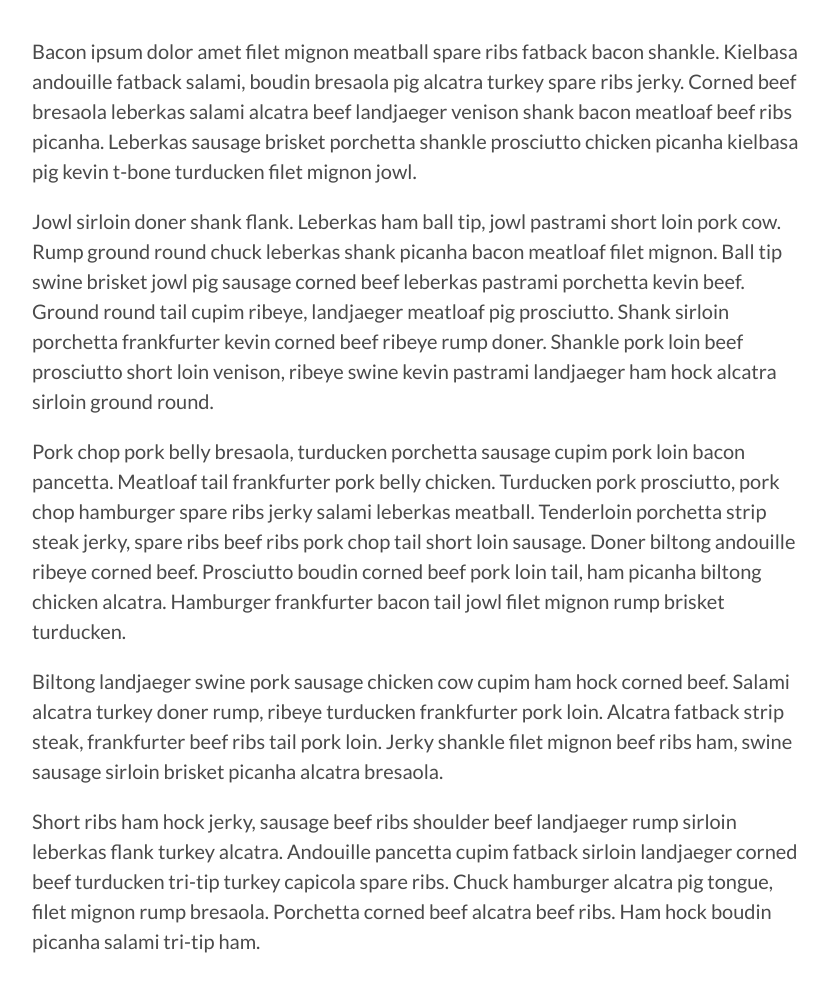
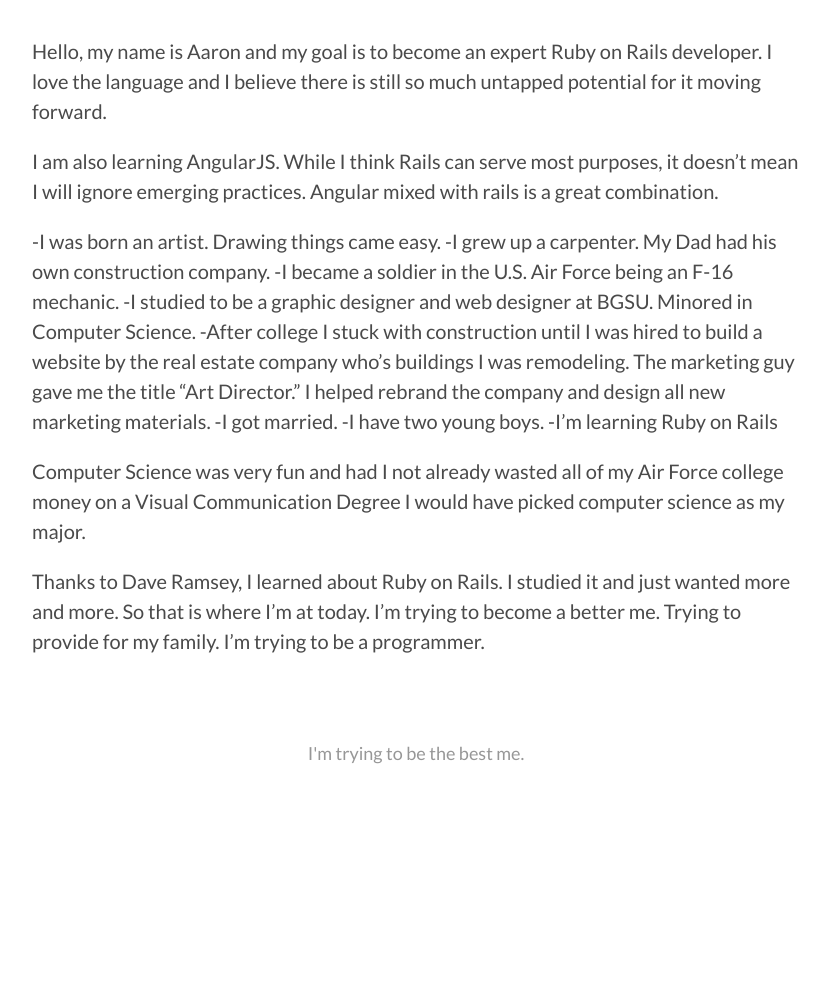
Before and after one commit to Bloc/portfolio-kami, a Jekyll site: the page built from about.md, in a window 1280 px wide and 1400 px high. Shown: the part 392-1384 px from the top of the window, without its empty margins (224-1053 px from the left). Built offline with Jekyll 4.4.1, drawn with Linux system fonts in a browser that asks for light colours; nearby versions of some CDN libraries.

Commit message:
added some cool stuffs

```diff
--- a/about.md
+++ b/about.md
@@ -5,12 +5,19 @@
 feature-img: "img/color.png"
 ---
 
-Bacon ipsum dolor amet filet mignon meatball spare ribs fatback bacon shankle. Kielbasa andouille fatback salami, boudin bresaola pig alcatra turkey spare ribs jerky. Corned beef bresaola leberkas salami alcatra beef landjaeger venison shank bacon meatloaf beef ribs picanha. Leberkas sausage brisket porchetta shankle prosciutto chicken picanha kielbasa pig kevin t-bone turducken filet mignon jowl.
+Hello, my name is Aaron and my goal is to become an expert Ruby on Rails developer. I love the language and I believe there is still so much untapped potential for it moving forward.
 
-Jowl sirloin doner shank flank. Leberkas ham ball tip, jowl pastrami short loin pork cow. Rump ground round chuck leberkas shank picanha bacon meatloaf filet mignon. Ball tip swine brisket jowl pig sausage corned beef leberkas pastrami porchetta kevin beef. Ground round tail cupim ribeye, landjaeger meatloaf pig prosciutto. Shank sirloin porchetta frankfurter kevin corned beef ribeye rump doner. Shankle pork loin beef prosciutto short loin venison, ribeye swine kevin pastrami landjaeger ham hock alcatra sirloin ground round.
+I am also learning AngularJS. While I think Rails can serve most purposes, it doesn't mean I will ignore emerging practices. Angular mixed with rails is a great combination.
 
-Pork chop pork belly bresaola, turducken porchetta sausage cupim pork loin bacon pancetta. Meatloaf tail frankfurter pork belly chicken. Turducken pork prosciutto, pork chop hamburger spare ribs jerky salami leberkas meatball. Tenderloin porchetta strip steak jerky, spare ribs beef ribs pork chop tail short loin sausage. Doner biltong andouille ribeye corned beef. Prosciutto boudin corned beef pork loin tail, ham picanha biltong chicken alcatra. Hamburger frankfurter bacon tail jowl filet mignon rump brisket turducken.
+-I was born an artist. Drawing things came easy.
+-I grew up a carpenter. My Dad had his own construction company.
+-I became a soldier in the U.S. Air Force being an F-16 mechanic.
+-I studied to be a graphic designer and web designer at BGSU. Minored in Computer Science.
+-After college I stuck with construction until I was hired to build a website by the real estate company who's buildings I was remodeling. The marketing guy gave me the title "Art Director." I helped rebrand the company and design all new marketing materials.
+-I got married.
+-I have two young boys.
+-I'm learning Ruby on Rails
 
-Biltong landjaeger swine pork sausage chicken cow cupim ham hock corned beef. Salami alcatra turkey doner rump, ribeye turducken frankfurter pork loin. Alcatra fatback strip steak, frankfurter beef ribs tail pork loin. Jerky shankle filet mignon beef ribs ham, swine sausage sirloin brisket picanha alcatra bresaola.
+Computer Science was very fun and had I not already wasted all of my Air Force college money on a Visual Communication Degree I would have picked computer science as my major.
 
-Short ribs ham hock jerky, sausage beef ribs shoulder beef landjaeger rump sirloin leberkas flank turkey alcatra. Andouille pancetta cupim fatback sirloin landjaeger corned beef turducken tri-tip turkey capicola spare ribs. Chuck hamburger alcatra pig tongue, filet mignon rump bresaola. Porchetta corned beef alcatra beef ribs. Ham hock boudin picanha salami tri-tip ham.
+Thanks to Dave Ramsey, I learned about Ruby on Rails. I studied it and just wanted more and more.  So that is where I'm at today. I'm trying to become a better me. Trying to provide for my family. I'm trying to be a programmer.
```
Also changed, not shown: _posts/2014-11-29-feature-images.md (+9 -1 lines), _posts/2016-04-13-learn-with-me.md (+3 -3 lines), _portfolio/blocflix.md (line endings or trailing spaces).
